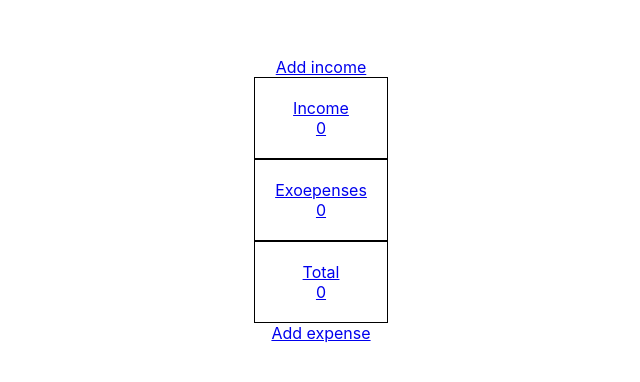
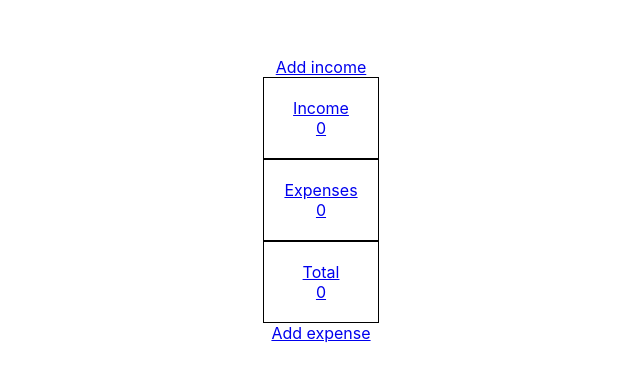
Before and after one commit to rivasvict/react-expenses-manager, a React (Create React App) app: page /expenses-manager in a window 1280 px wide. Shown: the part 200-582 px from the top of the page, without its empty margins (319-959 px from the left). Built offline with nearby package versions, Linux system fonts and the light colour scheme.

Commit message:
Starting abstraction for results component

```diff
--- a/src/components/Dashboard.js
+++ b/src/components/Dashboard.js
@@ -47,10 +47,39 @@ class Dashboard extends Component {
 
   getSum = entryType => {
     if (this.entries[entryType]) {
-      const entries = this.entries[entryType];
+      const entries = this.getEntries(entryType);
       return getSumFromEntries(entries);
     }
   }
+
+  getEntries = entryType => {
+    return this.entries[entryType];
+  }
+
+  /*
+  TODO: Finish this abstraction
+  getResultsModel = (baseUrl = '') => {
+    return [
+      {
+        type: 'incomes',
+        url: `${baseUrl}/incomes`,
+        ammount: this.getSum('incomes'),
+        entries: this.getEntries('incomes'),
+        name: 'Income'
+      },
+      {
+        type: 'incomes',
+        url: `${baseUrl}/incomes`,
+        ammount: this.getSum('incomes'),
+        entries: this.getEntries('incomes'),
+        name: 'Income'
+      },
+      {
+        url: `${baseUrl}/summary`,
+        name: 'Income'
+      }
+    ]
+  }*/
 
   render() {
     this.entries = this.props.entries;
--- a/src/components/Results.js
+++ b/src/components/Results.js
@@ -20,7 +20,7 @@ function Results({ incomes, outcomes, entries, baseUrl = '' }) {
   return (
     <div style={resultsStyle}>
       <TotalItem name='Income' ammount={incomes} entries={entries[incomesName]} url={incomesUrl} />
-      <TotalItem name='Exoepenses' ammount={-outcomes} entries={entries[outcomesName]} url={outcomesUrl}/>
+      <TotalItem name='Expenses' ammount={-outcomes} entries={entries[outcomesName]} url={outcomesUrl}/>
       <TotalItem name='Total' ammount={calculateTotal(incomes, outcomes)} url={summaryUrl} />
     </div>
   );
```
